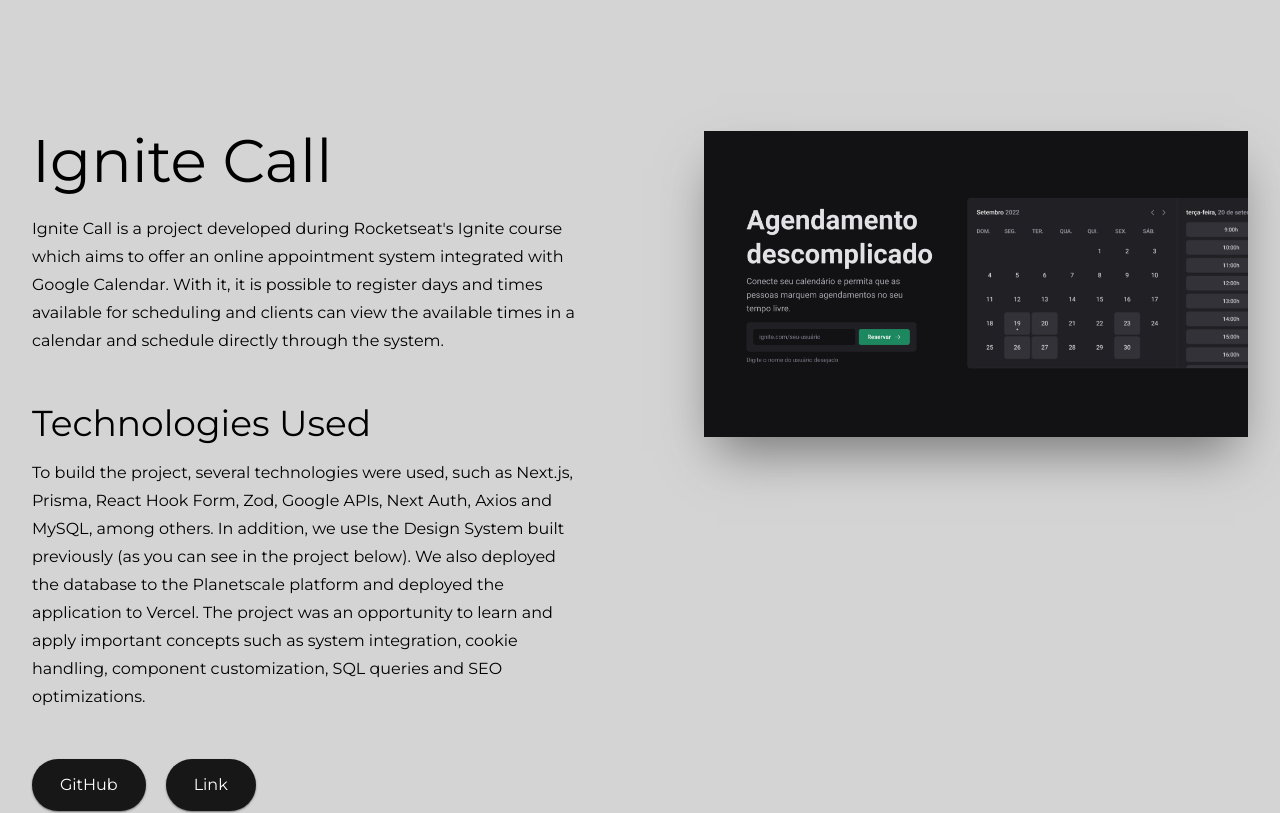
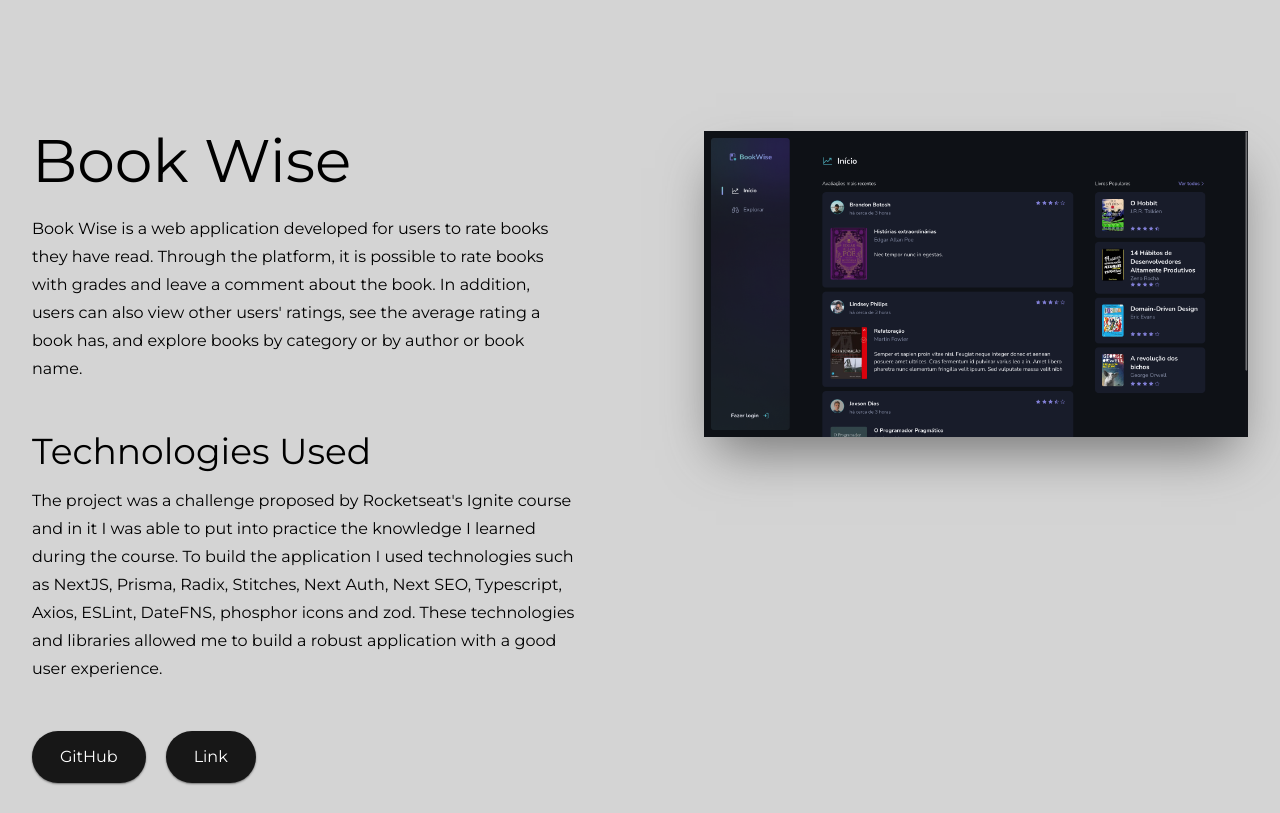
Before and after one commit to HenriqueMarcelo/portfolio, a React (Vite) app: page / in a window 1280 px wide. Shown: the part 1160-1973 px from the top of the page. Built offline with nearby package versions, Linux system fonts and the light colour scheme.

Commit message:
feat: add Book Wise project

```diff
--- a/src/projects/index.ts
+++ b/src/projects/index.ts
@@ -9,6 +9,7 @@
 import imageColors from '../assets/projects/colors.png'
 import imageVocabPlusPlus from '../assets/projects/vocab_plus_plus.png'
 
+import imageBookWise from '../assets/projects/book_wise.png'
 import imageGithubBlog from '../assets/projects/blog.png'
 import imageCoffeeDelivery from '../assets/projects/coffee_delivery.png'
 import imageDTMoney from '../assets/projects/dt_money.png'
@@ -37,6 +38,26 @@
 }
 
 const projects = [
+  {
+    id: 9,
+    title: 'Book Wise',
+    enUS: {
+      description:
+        "Book Wise is a web application developed for users to rate books they have read. Through the platform, it is possible to rate books with grades and leave a comment about the book. In addition, users can also view other users' ratings, see the average rating a book has, and explore books by category or by author or book name.",
+      technologies:
+        "The project was a challenge proposed by Rocketseat's Ignite course and in it I was able to put into practice the knowledge I learned during the course. To build the application I used technologies such as NextJS, Prisma, Radix, Stitches, Next Auth, Next SEO, Typescript, Axios, ESLint, DateFNS, phosphor icons and zod. These technologies and libraries allowed me to build a robust application with a good user experience.",
+    },
+    ptBR: {
+      description:
+        'O Book Wise é uma aplicação web desenvolvida para que os usuários possam fazer avaliações de livros que já leram. Através da plataforma, é possível avaliar livros com notas e ainda deixar um comentário sobre a obra. Além disso, os usuários também podem visualizar as avaliações feitas por outros usuários, ver a média de notas que um livro tem e explorar livros por categorias ou por nome de autor ou livro.',
+      technologies:
+        'O projeto foi um desafio proposto pelo curso Ignite da Rocketseat e nele eu pude colocar em prática diversos conhecimentos que aprendi durante o curso. Para a construção da aplicação, utilizei tecnologias como NextJS, Prisma, Radix, Stitches, Next Auth, Next SEO, Typescript, Axios, ESLint, DateFNS, phosphor icons e zod. Essas tecnologias e bibliotecas me permitiram construir uma aplicação robusta e com uma boa experiência para o usuário.',
+    },
+    image: imageBookWise,
+    github: 'https://github.com/HenriqueMarcelo/book-wise',
+    url: 'https://book-wise-two.vercel.app/',
+    category: 'react',
+  },
   {
     id: 10,
     title: 'Ignite Call',
```
Also changed, not shown: src/assets/projects/book_wise.png (added).
